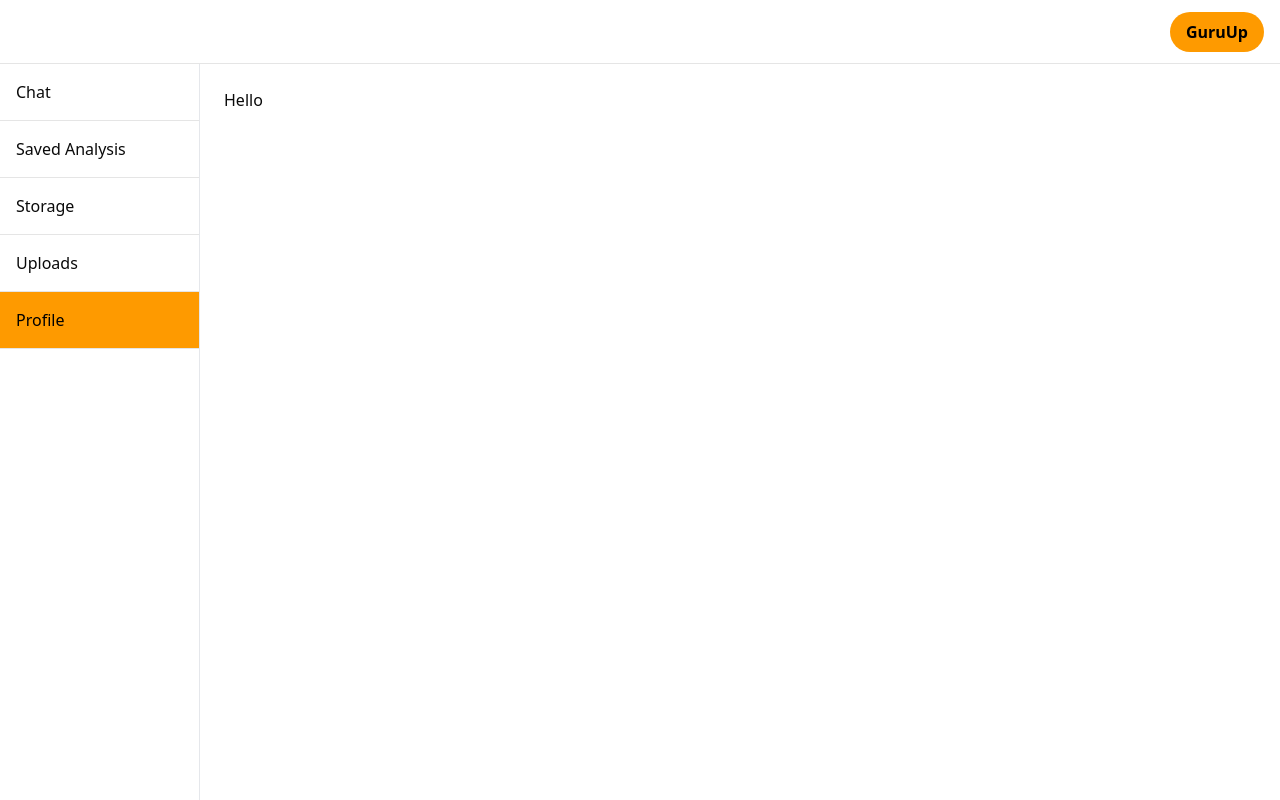
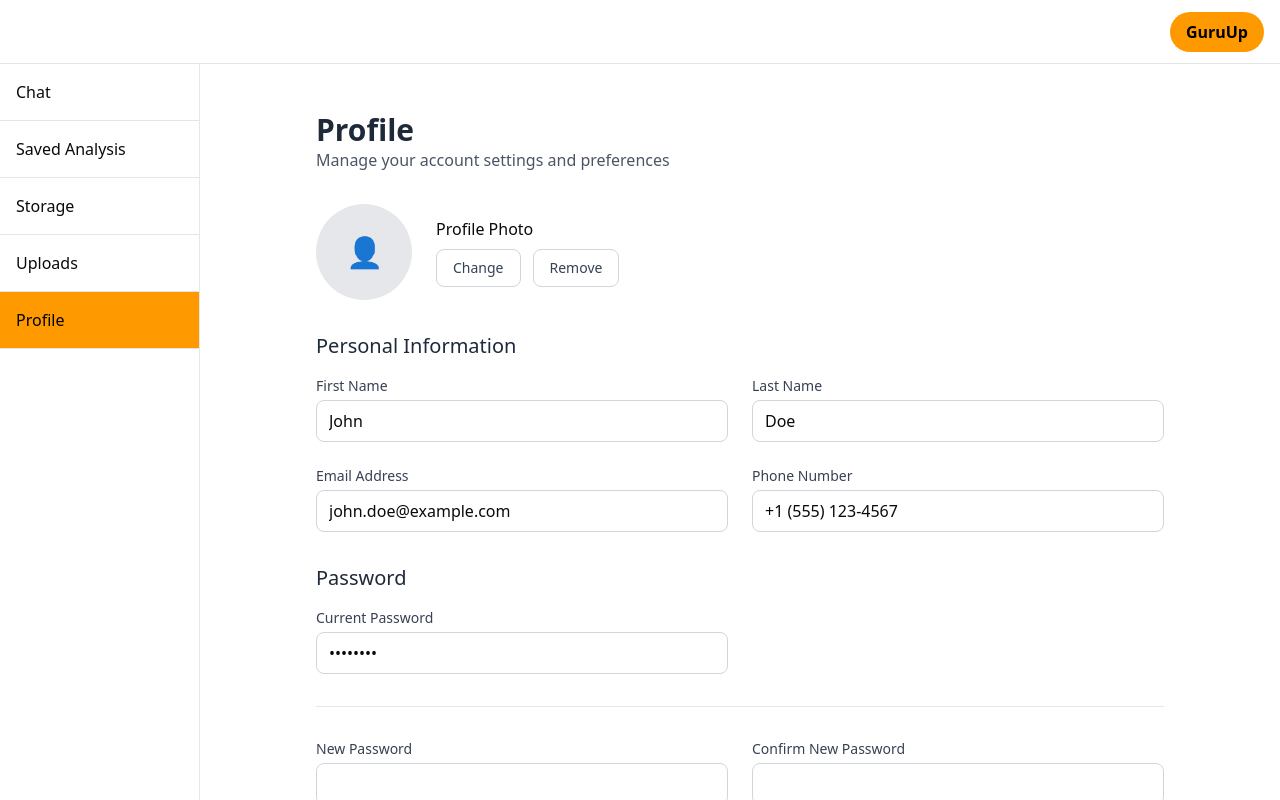
Before and after one commit to functionzz/genai, a React (Vite) app in the folder src/react-vite/: page /profile in a window 1280 px wide. Built offline with nearby package versions, Linux system fonts and the light colour scheme.

Commit message:
some fixes to chatpage, added profilepage, storage

```diff
--- a/src/react-vite/package.json
+++ b/src/react-vite/package.json
@@ -30,6 +30,7 @@
     "react-dom": "^18.3.1",
     "react-dropzone": "^14.3.8",
     "react-router-dom": "^7.4.0",
+    "react-simple-typewriter": "^5.0.1",
     "tailwind-merge": "^3.0.2",
     "tailwindcss": "^4.0.15",
     "tw-animate-css": "^1.2.4"
--- a/src/react-vite/src/pages/ProfilePage.tsx
+++ b/src/react-vite/src/pages/ProfilePage.tsx
@@ -1,8 +1,180 @@
+import { Button } from "@/components/ui/button";
 
 function ProfilePage() {
-    return (
-        <h1>Hello</h1>
-    )
-}
+  return (
+    <div className="max-w-4xl mx-auto p-6 bg-white">
+      <div className="mb-8">
+        <h1 className="text-3xl font-bold text-gray-800">Profile</h1>
+        <p className="text-gray-600">Manage your account settings and preferences</p>
+      </div>
+
+      <div className="space-y-8">
+        {/* Profile Photo Section */}
+        <div className="flex items-center space-x-6">
+          <div className="w-24 h-24 bg-gray-200 rounded-full flex items-center justify-center text-gray-500">
+            <span className="text-3xl">👤</span>
+          </div>
+          <div>
+            <h3 className="font-medium mb-2">Profile Photo</h3>
+            <div className="flex space-x-3">
+              <button className="px-4 py-2 bg-white border border-gray-300 rounded-md hover:bg-gray-50 text-sm font-medium text-gray-700">
+                Change
+              </button>
+              <button className="px-4 py-2 bg-white border border-gray-300 rounded-md hover:bg-gray-50 text-sm font-medium text-gray-700">
+                Remove
+              </button>
+            </div>
+          </div>
+        </div>
+
+        {/* Personal Information Section */}
+        <div>
+          <h3 className="text-xl font-medium mb-4 text-gray-800">Personal Information</h3>
+          <div className="grid grid-cols-1 md:grid-cols-2 gap-6">
+            <div>
+              <label className="block text-sm font-medium text-gray-700 mb-1">
+                First Name
+              </label>
+              <input
+                type="text"
+                className="w-full px-3 py-2 border border-gray-300 rounded-md"
+                defaultValue="John"
+              />
+            </div>
+            <div>
+              <label className="block text-sm font-medium text-gray-700 mb-1">
+                Last Name
+              </label>
+              <input
+                type="text"
+                className="w-full px-3 py-2 border border-gray-300 rounded-md"
+                defaultValue="Doe"
+              />
+            </div>
+            <div>
+              <label className="block text-sm font-medium text-gray-700 mb-1">
+                Email Address
+              </label>
+              <input
+                type="email"
+                className="w-full px-3 py-2 border border-gray-300 rounded-md"
+                defaultValue="john.doe@example.com"
+              />
+            </div>
+            <div>
+              <label className="block text-sm font-medium text-gray-700 mb-1">
+                Phone Number
+              </label>
+              <input
+                type="tel"
+                className="w-full px-3 py-2 border border-gray-300 rounded-md"
+                defaultValue="+1 (555) 123-4567"
+              />
+            </div>
+          </div>
+        </div>
+
+        {/* Password Section */}
+        <div>
+          <h3 className="text-xl font-medium mb-4 text-gray-800">Password</h3>
+          <div className="grid grid-cols-1 md:grid-cols-2 gap-6">
+            <div>
+              <label className="block text-sm font-medium text-gray-700 mb-1">
+                Current Password
+              </label>
+              <input
+                type="password"
+                className="w-full px-3 py-2 border border-gray-300 rounded-md"
+                defaultValue="●●●●●●●●"
+              />
+            </div>
+            <div className="md:col-span-2">
+              <div className="h-px bg-gray-200 my-2"></div>
+            </div>
+            <div>
+              <label className="block text-sm font-medium text-gray-700 mb-1">
+                New Password
+              </label>
+              <input
+                type="password"
+                className="w-full px-3 py-2 border border-gray-300 rounded-md"
+              />
+            </div>
+            <div>
+              <label className="block text-sm font-medium text-gray-700 mb-1">
+                Confirm New Password
+              </label>
+              <input
+                type="password"
+                className="w-full px-3 py-2 border border-gray-300 rounded-md"
+              />
+            </div>
+          </div>
+        </div>
+
+        {/* Preferences Section */}
+        <div>
+          <h3 className="text-xl font-medium mb-4 text-gray-800">Preferences</h3>
+          <div className="space-y-4">
+            <div className="flex items-start">
+              <div className="flex items-center h-5">
+                <input
+                  id="notifications"
+                  type="checkbox"
+                  className="h-4 w-4 text-orange-500 border-gray-300 rounded"
+                  defaultChecked
+                />
+              </div>
+              <div className="ml-3 text-sm">
+                <label htmlFor="notifications" className="font-medium text-gray-700">
+                  Email Notifications
+                </label>
+                <p className="text-gray-500">
+                  Receive email notifications about account activity and updates
+                </p>
+              </div>
+            </div>
+            <div className="flex items-start">
+              <div className="flex items-center h-5">
+                <input
+                  id="newsletter"
+                  type="checkbox"
+                  className="h-4 w-4 text-orange-500 border-gray-300 rounded"
+                  defaultChecked
+                />
+              </div>
+              <div className="ml-3 text-sm">
+                <label htmlFor="newsletter" className="font-medium text-gray-700">
+                  Newsletter
+                </label>
+                <p className="text-gray-500">
+                  Receive our monthly newsletter with tips and updates
+                </p>
+              </div>
+            </div>
+          </div>
+        </div>
+
+        {/* Save Button */}
+        <div className="pt-5">
+          <div className="flex justify-end">
+            <button
+              type="button"
+              className="px-4 py-2 bg-white border border-gray-300 rounded-md shadow-sm text-sm font-medium text-gray-700 hover:bg-gray-50 mr-3"
+            >
+              Cancel
+            </button>
+            <Button
+              type="submit"
+              className="px-4 py-2 border border-transparent rounded-md shadow-sm text-sm font-medium text-white hover:bg-amber-500"
+            >
+              Save Changes
+            </Button>
+          </div>
+        </div>
+      </div>
+    </div>
+  );
+};
 
 export default ProfilePage;
--- a/src/react-vite/src/pages/StoragePage.tsx
+++ b/src/react-vite/src/pages/StoragePage.tsx
@@ -152,6 +152,7 @@ export function StoragePage() {
         setData(result.files);
         setLoading(false);
       } catch (err) {
+        console.log(err);
         setError("Failed to fetch files");
         setLoading(false);
       }
```
Also changed, not shown: src/react-vite/src/pages/ChatPage.tsx (+41 -20 lines), 1 other file (tests, documents, lock files or other folders).
